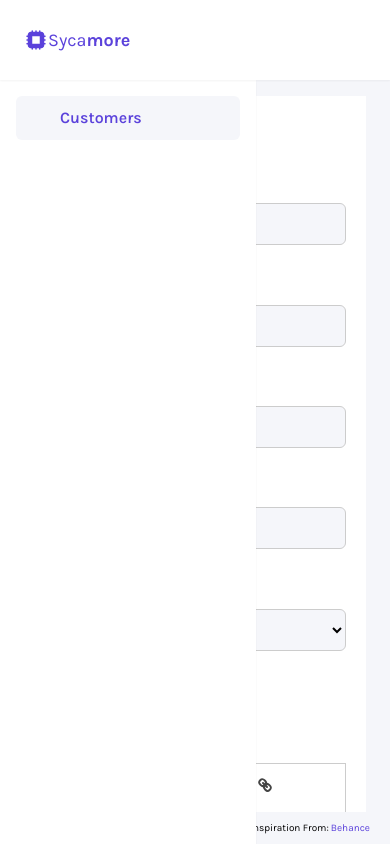
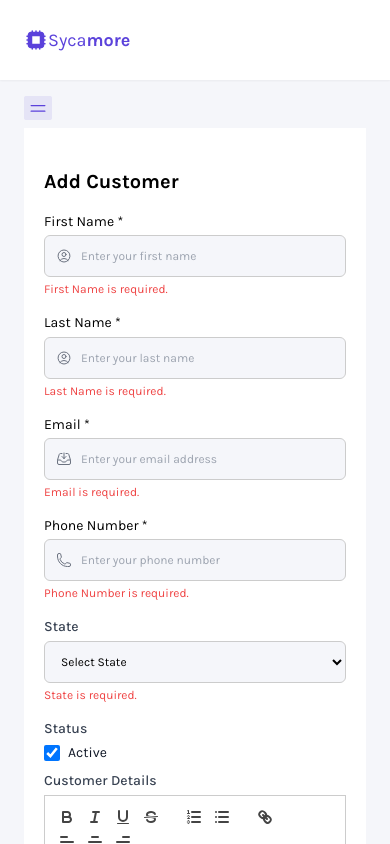
Before and after one commit to liannmaka/Custodia-Frontend, a Vue app: page /customers/add-customer in a window 390 px wide. Built offline with nearby package versions, Linux system fonts and the light colour scheme; some icons are missing.

Commit message:
sidebar responsive

```diff
--- a/src/App.vue
+++ b/src/App.vue
@@ -4,8 +4,17 @@
       <Header />
       <div class="w-full h-full flex mt-20 overflow-hidden">
         <SideBar :active="active" @close-sidebar="handleSidebarToggle"/>
-        <div class="w-full h-full bg-secondary">
-          <div class="space-pad w-full h-[calc(100%-2rem)] overflow-auto">
+        <div class="relative w-full h-full bg-secondary">
+          <button
+            :class="[
+              'lg:hidden fixed top-24 left-6 py-0.5 px-1 text-primary bg-primary/10 rounded-sm',
+              active && 'hidden',
+            ]"
+            @click="handleSidebarToggle"
+          >
+            <Menu class="w-5 h-5" />
+          </button>
+          <div class="space-pad mt-8 lg:mt-0 w-full h-[calc(100%-2rem)] overflow-auto">
             <router-view />
           </div>
           <footer class="py-1 px-5 lg:px-7 h-8 text-[0.625rem] flex items-center justify-end space-x-0.5">
@@ -25,8 +34,9 @@
 <script setup lang="ts">
 import { ref } from "vue";
 import { Header, SideBar } from "./components/global";
+import { Menu } from "./components/icons";
 
-const active = ref<boolean>(true)
+const active = ref<boolean>(false)
 
 const handleSidebarToggle = () => {
   active.value = !active.value;
--- a/src/components/global/SideBar.vue
+++ b/src/components/global/SideBar.vue
@@ -1,18 +1,12 @@
 <template>
   <aside
     :class="[
-      'z-[45] absolute lg:relative h-full bg-white overflow-y-auto shadow-sm',
+      'z-[45] absolute lg:relative h-full bg-white overflow-y-auto shadow-sm transition-all ease-in-out duration-200',
       active && 'min-w-64 lg:w-auto lg:min-w-64',
       !active && 'min-w-0 w-0 lg:w-auto lg:min-w-64',
     ]"
   >
-    <button
-      class="lg:hidden text-primary absolute bottom-0 right-0 mb-2 mx-4"
-      @click="handleCloseSidebar"
-    >
-      <<BackArrow class="w-full h-full" />
-    </button>
-    <nav class="w-full h-full text-[#7d899f]">
+    <nav class="relative w-full h-[87.5%] text-[#7d899f]">
       <ul
         class="w-full h-full flex flex-col space-y-2 px-4 py-4 lg:py-6 xl:py-8"
       >
@@ -33,6 +27,12 @@
           </RouterLink>
         </li>
       </ul>
+      <button
+        class="lg:hidden absolute bottom-0 right-4 py-0.5 px-1 text-primary bg-primary/10 rounded-sm"
+        @click="handleCloseSidebar"
+      >
+        <BackArrow class="w-5 h-5" />
+      </button>
     </nav>
   </aside>
 </template>
@@ -66,9 +66,3 @@ const dashBoardMenu: Array<DashboardMenu> = [
   },
 ];
 </script>
-
-<style>
-button {
-  @apply w-4 h-4 hover:opacity-90 hover:-translate-y-0.5 transition-all ease-in-out duration-100;
-}
-</style>
--- a/src/components/icons/index.ts
+++ b/src/components/icons/index.ts
@@ -7,4 +7,5 @@ export { default as PersonIcon } from './PersonIcon.vue';
 export { default as PhoneIcon } from './PhoneIcon.vue';
 export { default as SearchIcon } from './SearchIcon.vue';
 export { default as UserIcon } from './UserIcon.vue';
-export { default as BackArrow} from './BackArrow.vue'
+export { default as BackArrow } from './BackArrow.vue'
+export { default as Menu } from './Menu.vue'
```
